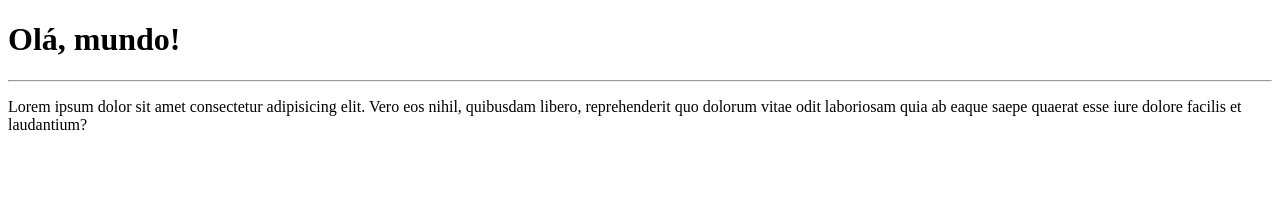
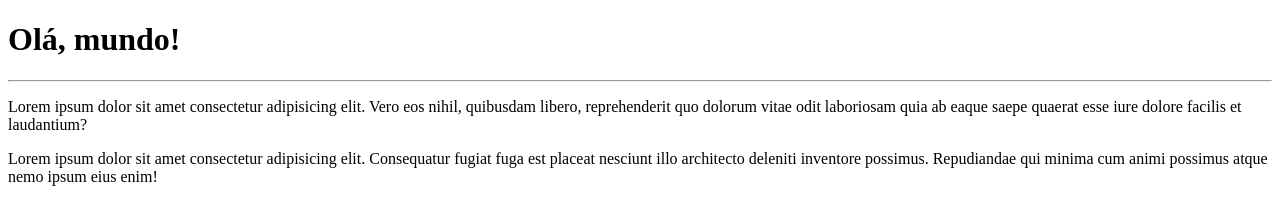
Before and after one commit to MarioLuizHelloworld/Ola-Mundo, a plain HTML site: page site-exemplo/index.html in a window 1280 px wide. Drawn offline with Linux system fonts and the light colour scheme.

Commit message:
adicionei um paragrafo

```diff
--- a/site-exemplo/index.html
+++ b/site-exemplo/index.html
@@ -10,5 +10,6 @@
    <h1>Olá, mundo!</h1>
    <hr>
    <p>Lorem ipsum dolor sit amet consectetur adipisicing elit. Vero eos nihil, quibusdam libero, reprehenderit quo dolorum vitae odit laboriosam quia ab eaque saepe quaerat esse iure dolore facilis et laudantium?</p>
+   <p>Lorem ipsum dolor sit amet consectetur adipisicing elit. Consequatur fugiat fuga est placeat nesciunt illo architecto deleniti inventore possimus. Repudiandae qui minima cum animi possimus atque nemo ipsum eius enim!</p>
 </body>
 </html>
```
